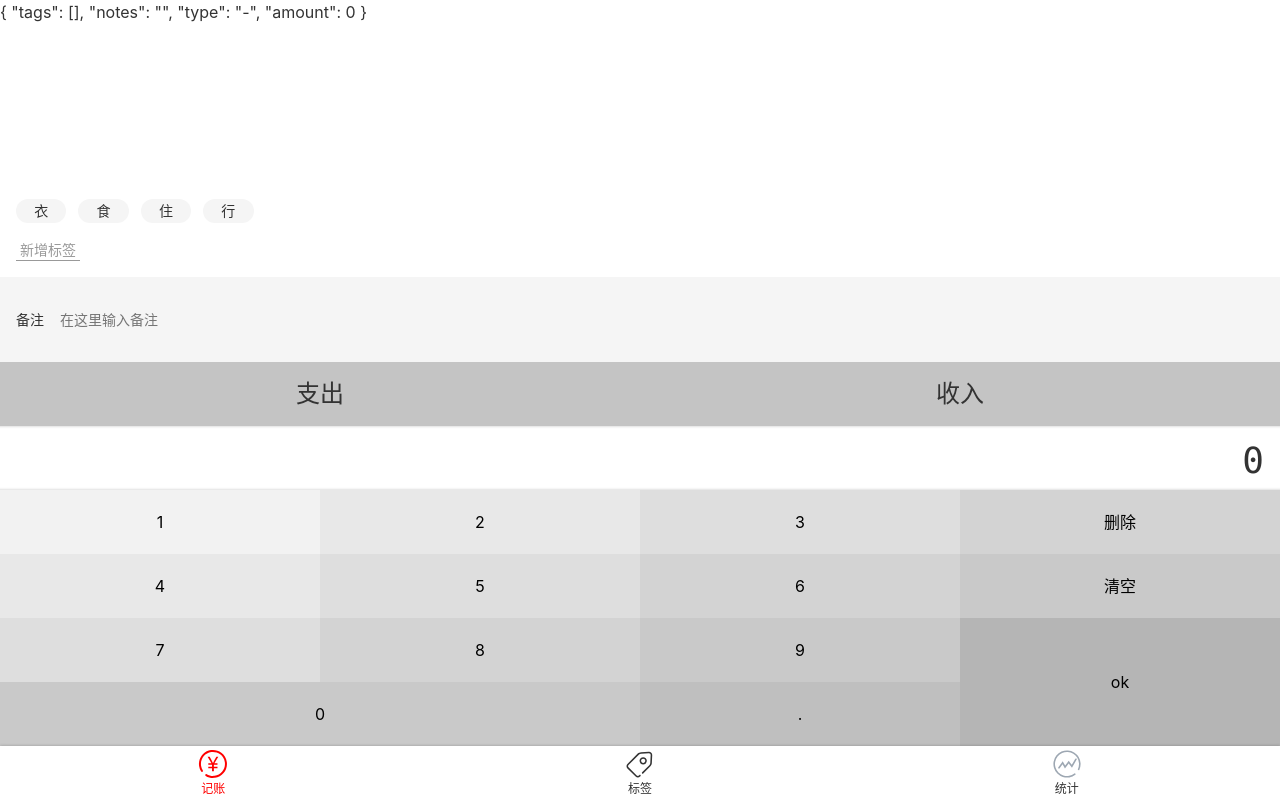
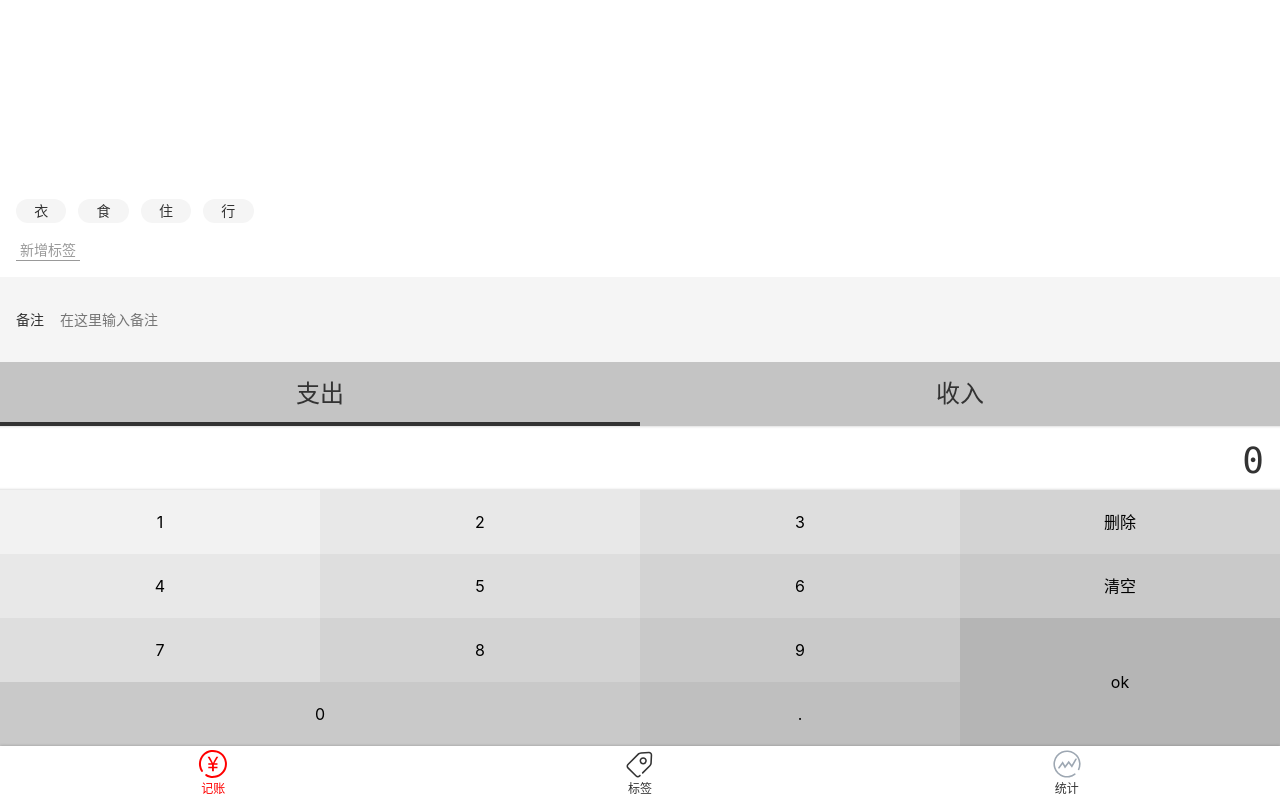
Before and after one commit to LWeibing/money-test-vue, a Vue app: page /#/money in a window 1280 px wide. Built offline with nearby package versions, Linux system fonts and the light colour scheme; the HTML template or start-up script is replaced by a standard one.

Commit message:
使用 .sync 代替

```diff
--- a/src/components/Money/Types.vue
+++ b/src/components/Money/Types.vue
@@ -1,8 +1,8 @@
 <template>
   <div>
     <ul class="types">
-      <li :class="type==='-'&& 'selected'" @click="selectType('-')">支出</li>
-      <li :class="type==='+'&& 'selected'" @click="selectType('+')">收入</li>
+      <li :class="value==='-'&& 'selected'" @click="selectType('-')">支出</li>
+      <li :class="value==='+'&& 'selected'" @click="selectType('+')">收入</li>
     </ul>
   </div>
 </template>
@@ -19,7 +19,7 @@
     // Number 告诉 Vue xxx 是一个 Number
     // xxx 属性名
     // number | undefined 告诉 TS xxx 的类型
-    selectType(type: string) { // type 只能是 '-' 或者 '+' 之间的一个
+    selectType(type: string) {
       if (type !== '-' && type !== '+') {
         throw new Error('type is unknown');
       }
--- a/src/views/Money.vue
+++ b/src/views/Money.vue
@@ -1,10 +1,9 @@
 <template>
   <Layout content-prefix="layout">
     <NumberPad @update:value="onUpdateAmount"></NumberPad>
-    <Types :value="record.type" @update:value="onUpdateType"></Types>
+    <Types :value.sync="record.type"></Types>
     <Notes @update:value="onUpdateNotes"></Notes>
     <Tags :data-source.sync="tags" @update:value="onUpdateTags"></Tags>
-    {{record}}
   </Layout>
 </template>
 
@@ -40,10 +39,6 @@
       this.record.notes = value;
     }
 
-    onUpdateType(value: string) {
-      this.record.type = value;
-    }
-
     onUpdateAmount(value: string) {
       this.record.amount = parseFloat(value);
     }
```
